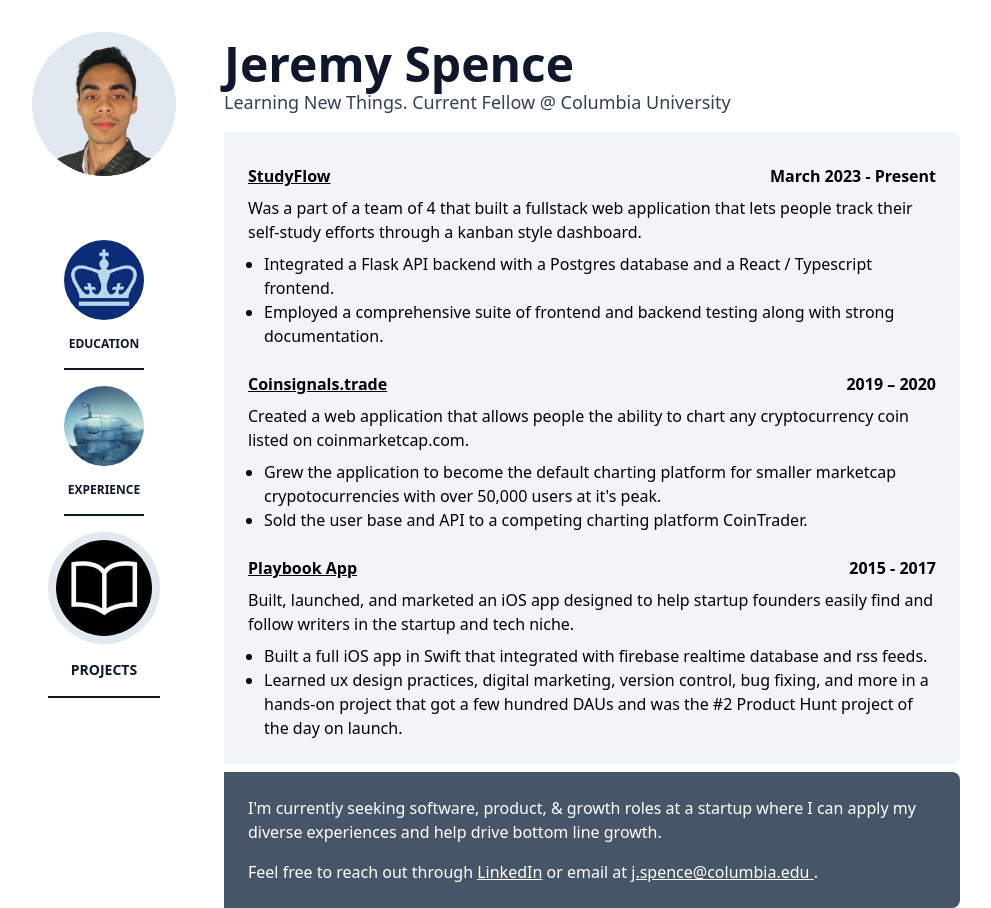
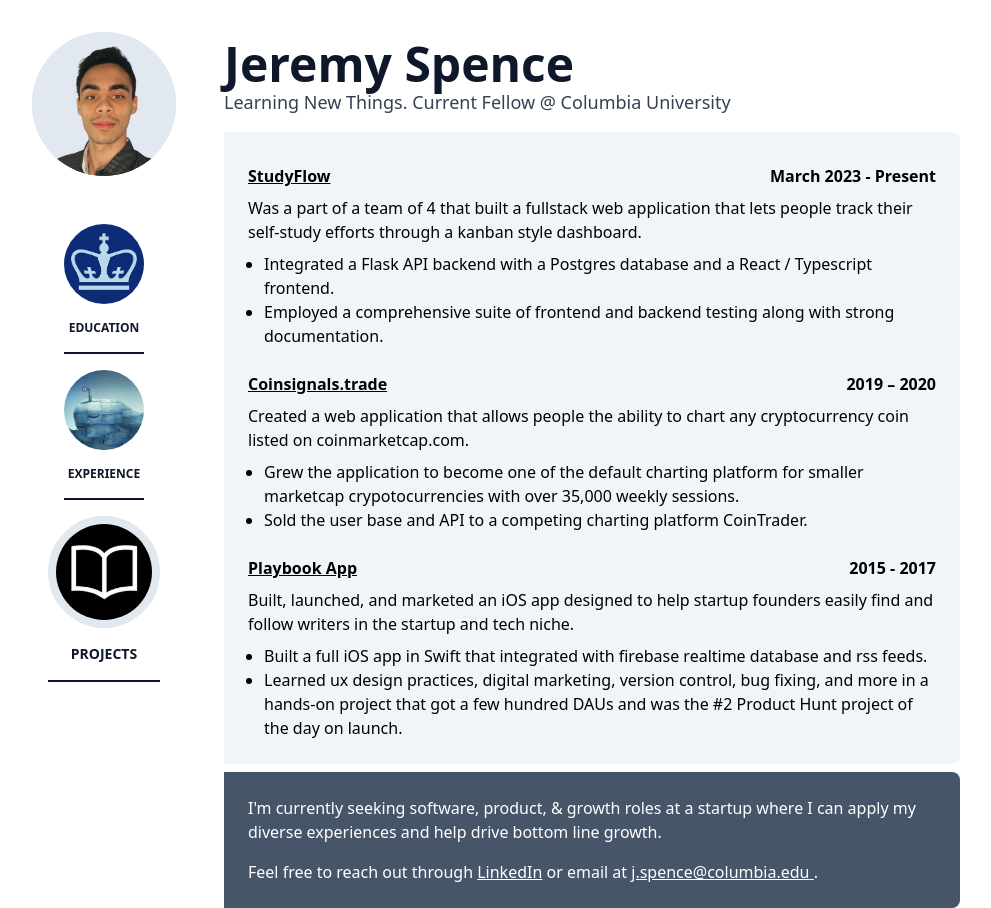
Before and after one commit to JeremySpence272/me, a React (Vite) app: page / in a window 1280 px wide. Both pictures are taken after a click on the button "PROJECTS". Shown: the whole page, without its empty margins (112-1103 px from the left). Built offline with nearby package versions, Linux system fonts and the light colour scheme; a web font is replaced by a local one.

Commit message:
copy update 1

```diff
--- a/src/BodyInner.tsx
+++ b/src/BodyInner.tsx
@@ -165,9 +165,9 @@
             any cryptocurrency coin listed on coinmarketcap.com.
             <ul className="list-disc list-outside mt-2 ml-4">
               <li>
-                Grew the application to become the default charting platform for
-                smaller marketcap crypotocurrencies with over 50,000 users at
-                it's peak.
+                Grew the application to become one of the default charting
+                platform for smaller marketcap crypotocurrencies with over
+                35,000 weekly sessions.
               </li>
               <li>
                 Sold the user base and API to a competing charting platform
@@ -220,7 +220,8 @@
           <ul className="mb-4 ml-8 list-disc list-outside">
             <li>
               Built, grew, and sold a crypto charting platform for small
-              marketcap cryptocurrencies that grew to over 50,000 users.
+              marketcap cryptocurrencies that grew to over 35,000 weekly
+              sessions.
             </li>
             <li>
               Started a cryptocurrency hedge fund that saw rapid growth to over
--- a/src/ButtonNav.tsx
+++ b/src/ButtonNav.tsx
@@ -53,7 +53,7 @@
               alt={logo.page.toString()}
               className={`rounded-full mb-4 box-content ${
                 logo.page === PageType.home
-                  ? "w-36 h-36 mb-8 ml-0"
+                  ? "w-36 h-36 mb-4 ml-0"
                   : "w-20 h-20"
               } ${
                 logo.page === currentPage && logo.page !== PageType.home
```
